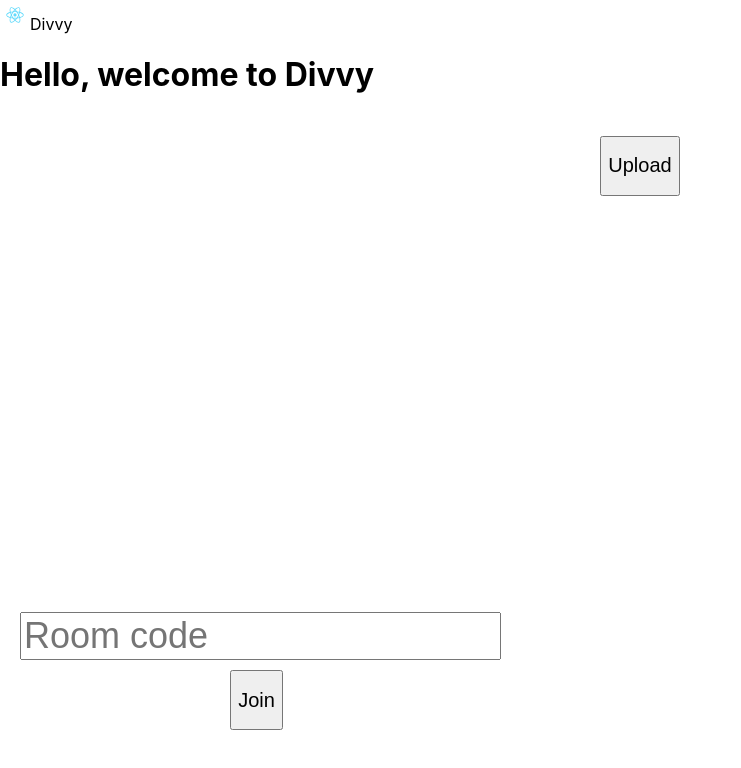
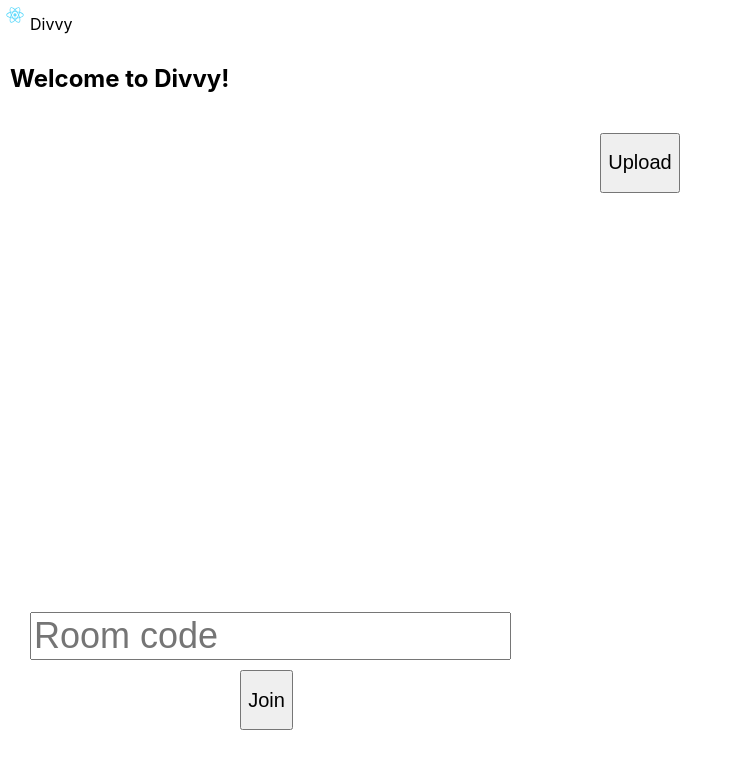
Before and after one commit to Zenmai0822/hci-divvy, a React (Create React App) app in the folder divvy-react/: page / in a window 1280 px wide. Shown: the top 768 px of the page, without its empty margins (0-741 px from the left). Built offline with nearby package versions, Linux system fonts and the light colour scheme.

Commit message:
text changes

```diff
--- a/divvy-react/src/App.js
+++ b/divvy-react/src/App.js
@@ -67,7 +67,7 @@ class AppRouter extends Component {
             />
           </Helmet>
           <DivvyNav roomCode={this.state.roomCode} />
-          <div className="container-fluid">
+          <div className="container-fluid screen">
             <Route path="/" exact component={Index} />
             <Route path="/crop/" render={(props) =>
                                             <HostCrop {...props}
--- a/divvy-react/src/screens/hostCrop.js
+++ b/divvy-react/src/screens/hostCrop.js
@@ -10,7 +10,7 @@ class HostCrop extends Component {
 
     props.setHost();
 
-    this.instructionsText=["instructions1", "instructions2", "instructions3"];
+    this.instructionsText=["Input tax & total", "Crop image", "Separate line items"];
 
     this.state = {
       blob: null,
--- a/divvy-react/src/screens/index.js
+++ b/divvy-react/src/screens/index.js
@@ -8,7 +8,7 @@ class Index extends Component {
   render() {
     return (
         <div>
-          <h1>Hello, welcome to Divvy</h1>
+          <h2>Welcome to Divvy!</h2>
           <Upload />
           <div className="divvy-join">
             <form>
```
